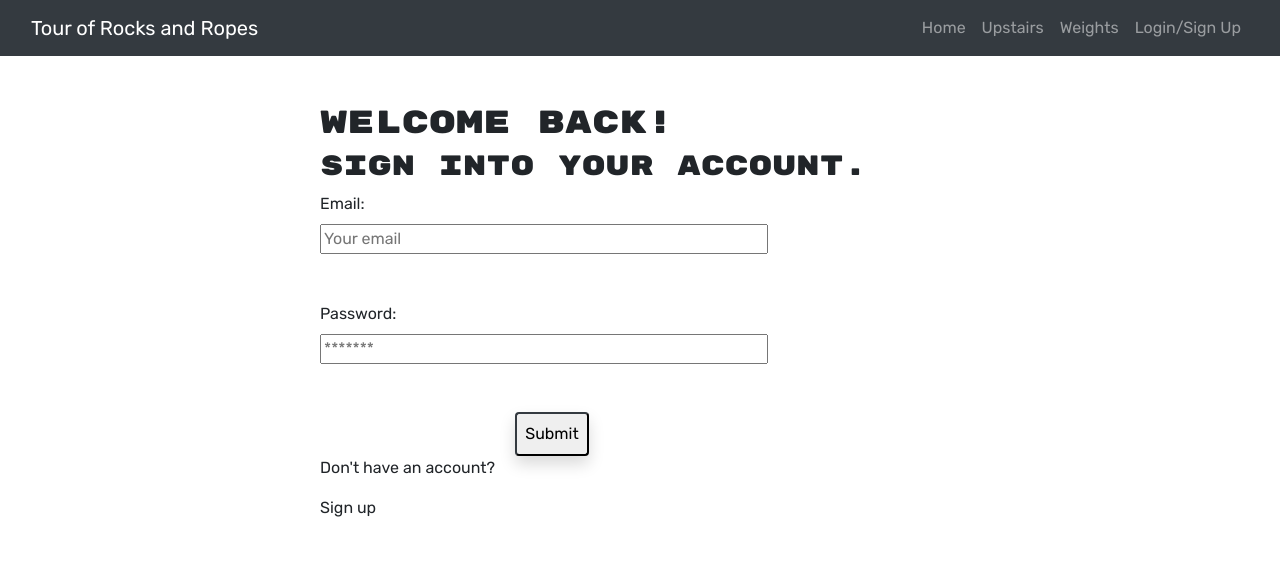
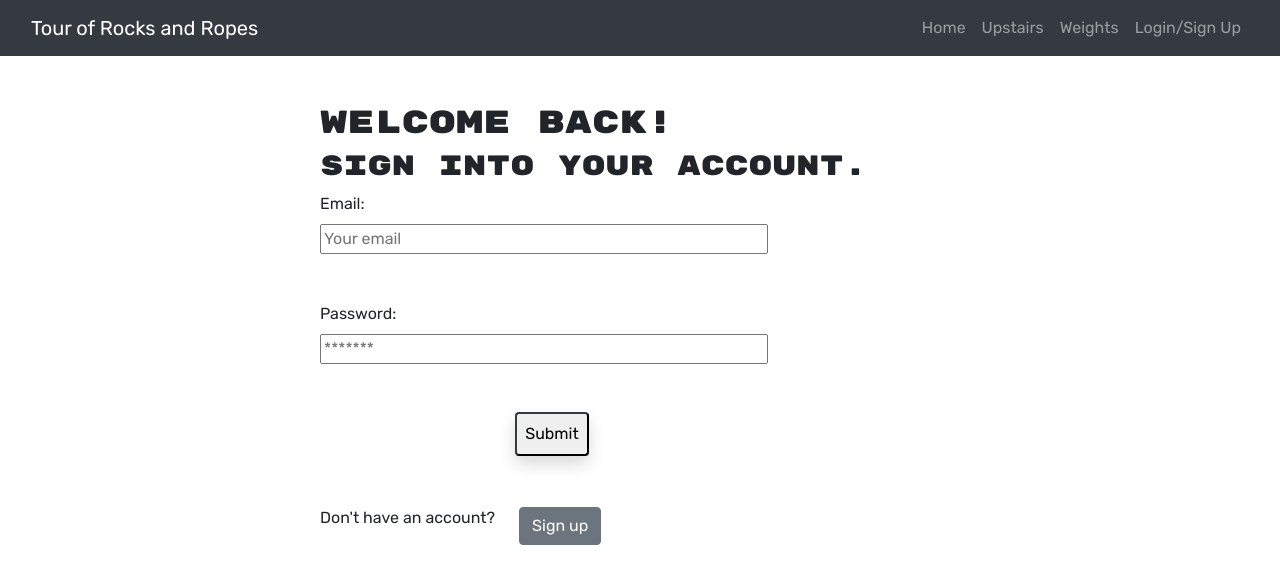
Before and after one commit to dmknapp2385/rocks-and-ropes, a React (Create React App) app in the folder client/: page /login in a window 1280 px wide. Shown: the top 584 px of the page. Built offline with nearby package versions, Linux system fonts and the light colour scheme.

Commit message:
adding buttons

```diff
--- a/client/src/Components/Week/index.js
+++ b/client/src/Components/Week/index.js
@@ -1,11 +1,12 @@
 import React, {useEffect, useState} from "react";
 import Day from "../Day";
 import { Container, Row } from 'react-bootstrap';
+import { QUERY_ACTIVITY_BY_DAY } from '../../utils/queries';
 
 const Week = () => {
     const days = ["Sunday", 'Monday', 'Tuesday', 'Wednesday', 'Thursday', 'Friday', "Saturday"];
     const [activities, setActivities] = useState([]);
-
+    const [activitiesByDay, {error}] = Query(QUERY_ACTIVITY_BY_DAY);
     useEffect(() => {
         getActivityData();
     },[]);
@@ -21,6 +22,7 @@ const Week = () => {
     [{ _id: 7, day: 'Friday', length: '60', name: "push-ups", note: "bleh", sets: 8, reps: 9, link: "link", userId: 1 }], []];
        //end testing code
        //TODO: put activity queries here!
+       activitiesByDay("Monday");
        setActivities(data);
     };
 
--- a/client/src/pages/Login.js
+++ b/client/src/pages/Login.js
@@ -2,7 +2,7 @@ import React, { useState } from 'react';
 import { useMutation } from '@apollo/client';
 import { LOGIN_USER } from '../utils/mutations';
 import Auth from '../utils/auth';
-
+import { Button, } from 'react-bootstrap';
 const Login = () => {
     const [email, setEmail] = useState("");
     const [password, setPassword] = useState("");
@@ -38,12 +38,12 @@ const Login = () => {
     return (
         <div className="d-flex flex-row justify-content-center" >
             <form onSubmit={handleFormSubmit} style={{ width: "50%" }}>
-                <div className="d-flex flex-column align-items-start pt-5" style={{width: "100%"}}>
+                <div className="d-flex flex-column align-items-start pt-5" style={{ width: "100%" }}>
                     <h2 className="h2">Welcome back!</h2>
-                    <h3 className = "h3">Sign into your account.</h3>
+                    <h3 className="h3">Sign into your account.</h3>
                     <label htmlFor="email">Email:</label>
                     <input className="mr-5 mb-5"
-                        style={{width: "70%"}}
+                        style={{ width: "70%" }}
                         name="email"
                         onChange={handleFormChange}
                         type="email"
@@ -53,7 +53,7 @@ const Login = () => {
                     />
                     <label htmlFor="password">Password:</label>
                     <input className="mr-5 mb-5"
-                        style={{width: "70%"}}
+                        style={{ width: "70%" }}
                         name="password"
                         onChange={handleFormChange}
                         type="password"
@@ -62,13 +62,15 @@ const Login = () => {
                         placeholder='*******'
                         value={password}
                     />
-                    <div className="d-flex justify-content-center" style={{width: "65%"}}>
+                    <div className="d-flex justify-content-center" style={{ width: "65%" }}>
                         <button type='submit' className="ml-5 p-2 rounded border-dark shadow">
                             Submit
                         </button>
                     </div>
-                    <p>Don't have an account? </p>
-                    <a src="/signup">Sign up</a>
+                    <div className = 'd-flex justify-content-start align-items-center' style={{width: '65%', paddingTop: '50px'}}>
+                        <p className="mr-4 text-center">Don't have an account? </p>
+                        <Button variant="secondary" href="/signup">Sign up</Button>
+                    </div>
                 </div>
             </form>
             {error && <div>Login failed</div>}
--- a/client/src/pages/Signup.js
+++ b/client/src/pages/Signup.js
@@ -1,13 +1,14 @@
 import React, { useState } from 'react';
 import { useMutation } from '@apollo/client';
-//import { ADD_USER } from '../utils/mutations';
+import { ADD_USER } from '../utils/mutations';
 import Auth from '../utils/auth';
+import { Button, } from 'react-bootstrap';
 
 const Signup = () => {
     const [username, setUsername] = useState("");
     const [email, setEmail] = useState("");
     const [password, setPassword] = useState("");
-    // const [addUser, { error }] = useMutation(ADD_USER);
+    const [addUser, { error }] = useMutation(ADD_USER);
 
     const handleFormChange = event => {
         const {name, value} = event.target;
@@ -25,20 +26,20 @@ const Signup = () => {
     const handleFormSubmit = async event => {
         event.preventDefault();
 
-        // try {
-        //     const { data } = await addUser({
-        //       variables: { username: username, email: email, password: password }
-        //     });
+        try {
+            const { data } = await addUser({
+              variables: { username: username, email: email, password: password }
+            });
 
-        //     Auth.login(data.addUser.token);
+            Auth.login(data.addUser.token);
 
-        //     setUsername("");
-        //     setPassword("");
-        //     setEmail("");
+            setUsername("");
+            setPassword("");
+            setEmail("");
 
-        // } catch (e) {
-        //     console.error(e);
-        // }
+        } catch (e) {
+            console.error(e);
+        }
     }
 
     return (
@@ -82,9 +83,13 @@ const Signup = () => {
                             Submit
                         </button>
                     </div>
+                    <div className = 'd-flex justify-content-start align-items-center' style={{width: '65%', paddingTop: '50px'}}>
+                        <p className="mr-4 text-center">Already have an account? </p>
+                        <Button variant="secondary" href="/login">Login</Button>
+                    </div>
                 </div>
             </form>
-            {/* {error && <div>Sign up failed</div>} */}
+            {error && <div>Sign up failed</div>}
 
         </div>
     );
```
